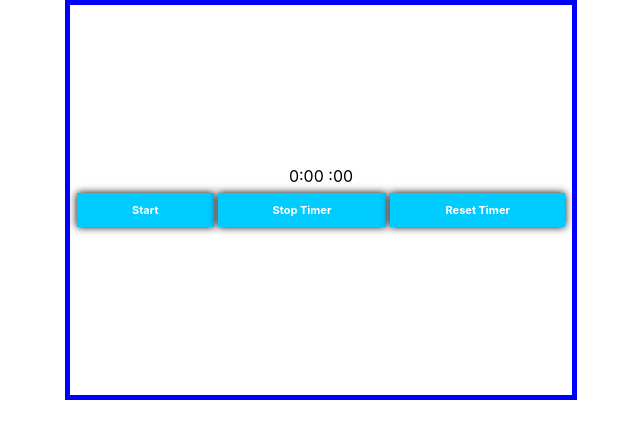
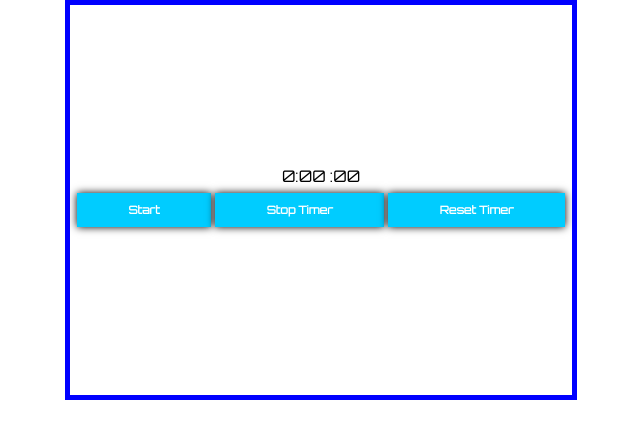
Before and after one commit to saadusufzai/StopWatch-App-with-React-TypeScript-TDD, a React (Create React App) app: page / in a window 1280 px wide. Shown: the top 438 px of the page, without its empty margins (319-959 px from the left). Built offline with nearby package versions, Linux system fonts and the light colour scheme.

Commit message:
Update Timer.module.css

```diff
--- a/src/components/Timer/Timer.module.css
+++ b/src/components/Timer/Timer.module.css
@@ -1,6 +1,9 @@
+
+@import url('https://fonts.googleapis.com/css2?family=Orbitron&display=swap');
 .testContainer{
     width: 40%;
     height: 400px;
+    font-family: 'Orbitron', sans-serif;
     border: 5px solid blue;
     display: flex;
     flex-direction: column;
```
